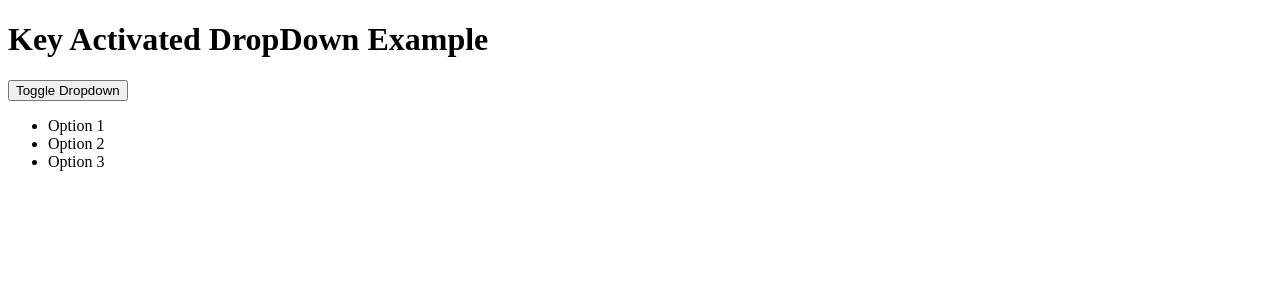
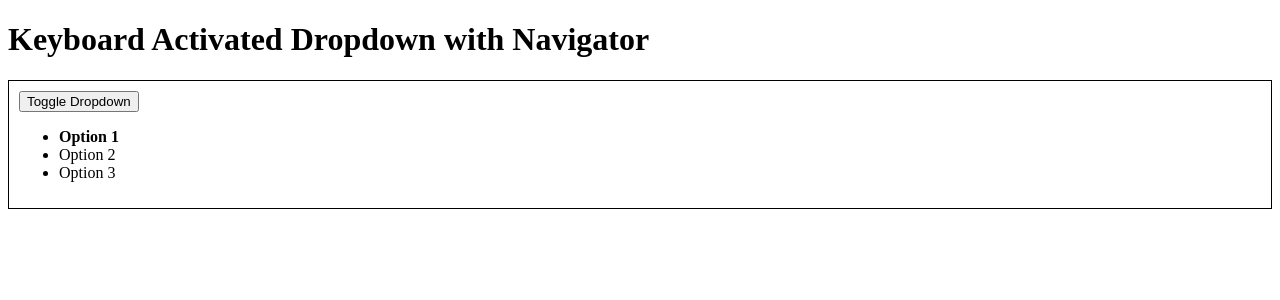
Before and after one commit to nietiene/React-Projects, a React (Vite) app: page / in a window 1280 px wide. Both pictures are taken after a click on the button "Toggle Dropdown". Shown: the top 300 px of the page. Built offline with nearby package versions, Linux system fonts and the light colour scheme.

Commit message:
Dropdown navigator

```diff
--- a/src/App.jsx
+++ b/src/App.jsx
@@ -12,7 +12,8 @@
 // import Window from "./WindowResize/window"
 // import DropDown from "./DropDown Menus/Dropdown"
 // import ToolTip from "./ToolTip.jsx/toolTip"
-import Key_Activation from "./DropDown Menus/Key Activation/key_activation"
+// import Key_Activation from "./DropDown Menus/Key Activation/key_activation"
+import Dropdown from "./DropDown Menus/Another-Dropdown/dropdown"
 function App() {
   return (
     <>
@@ -30,7 +31,8 @@ function App() {
      {/* <Window/> */}
      {/* <DropDown/> */}
      {/* <ToolTip /> */}
-     <Key_Activation/>
+     {/* <Key_Activation/> */}
+     <Dropdown />
     </>
   )
 }
--- /dev/null
+++ b/src/DropDown Menus/Another-Dropdown/dropdown.jsx
@@ -0,0 +1,67 @@
+import React, {useState, useRef, useEffect} from "react";
+
+const Dropdown = () => {
+    const [isDropdownOpen, setIsDropdwnOpen] = useState(false);
+    const [selectedOption, setSelectedOption] = useState(0);
+    const dropDownRef = useRef(null);
+    const options = ['Option 1', 'Option 2', 'Option 3',];
+
+    useEffect(() => {
+        if (dropDownRef.current) {
+            dropDownRef.current.focus();
+        }
+    }, []);
+    const toggleDropdown = () => {
+        setIsDropdwnOpen((prevState) => !prevState);
+    };
+
+    const handleKeyPressed = (e) => {
+        if(e.key === 'Enter') {
+            toggleDropdown();
+        } else if( e.key === 'ArrowDown') {
+            if(!isDropdownOpen) {
+                setIsDropdwnOpen(true);
+            } else {
+                const nextOption = (selectedOption + 1) % options.length;
+                setSelectedOption(nextOption);
+            }
+        } else if(e.key === 'ArrowUp') {
+            if(isDropdownOpen) {
+                const PrevOption = (
+                    selectedOption - 1 + options.length) % options.length;
+                    setSelectedOption(PrevOption);
+            }
+        }
+    }
+    const handleOptionClick = (index) => {
+        setSelectedOption(index); // count index of the user
+        setIsDropdwnOpen(false); // close after selection when user press on an option it will automaticaaly closed
+    };
+
+    return (
+        <div>
+            <h1>Keyboard Activated Dropdown with Navigator</h1>
+            <div ref={dropDownRef} tabIndex={0} onKeyDown={handleKeyPressed}
+            style={{border: '1px solid black', padding:'10px'}}
+            >
+                <button onClick={toggleDropdown}>
+                    Toggle Dropdown
+                </button>
+                {isDropdownOpen && (
+                    <ul>
+                        {options.map((options, index) => (
+                            <li key={index}
+                            style={{fontWeight: index === selectedOption ? 'bold' : 'normal'}}
+                            onClick={() => handleOptionClick(index)}
+                            >
+                                 {options}
+                            </li>
+                        ))}
+                    </ul>
+                )}
+            </div>
+        </div>
+    )
+}
+
+export default Dropdown
```
